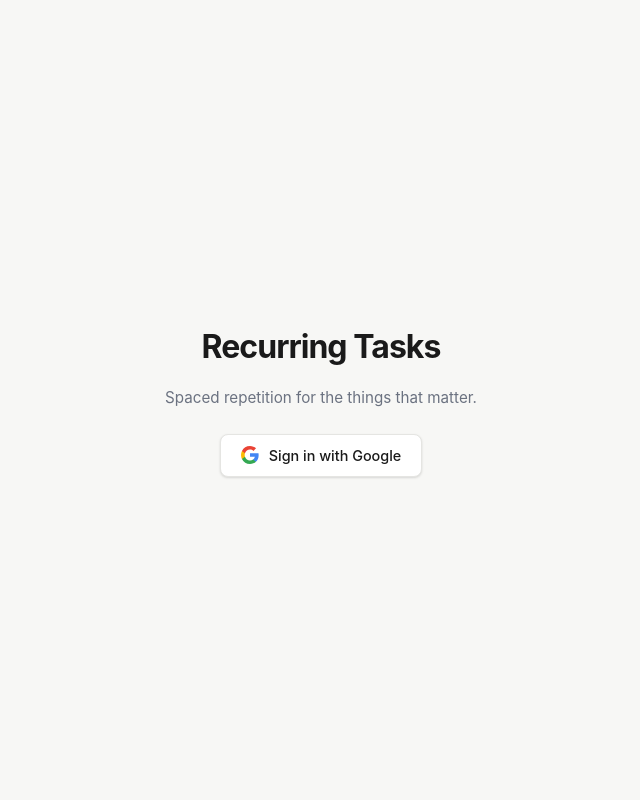
After one commit to sa-gomez/recurring_tasks, a Flask app: page /login in a window 1280 px wide. The commit adds this page. Shown: the whole page, without its empty margins (319-959 px from the left). Run offline with Flask 3, Linux system fonts and the light colour scheme.

Commit message:
Add google login; Update .gitignore

```diff
--- a/app.py
+++ b/app.py
@@ -1,21 +1,67 @@
 import sqlite3
 import os
 from datetime import date, timedelta
-from flask import Flask, g, jsonify, render_template, request
+from functools import wraps
+from dotenv import load_dotenv
+from flask import Flask, g, jsonify, redirect, render_template, request, session, url_for
+from authlib.integrations.flask_client import OAuth
+
+load_dotenv()
+
+# ---------------------------------------------------------------------------
+# App setup
+# ---------------------------------------------------------------------------
 
 app = Flask(__name__)
+app.secret_key = os.environ.get("SECRET_KEY", "dev-secret-change-me")
+
 DB_PATH = os.path.join(os.path.dirname(__file__), "tasks.db")
 
 # Spaced repetition intervals in days.
 # Each completion advances to the next index; past the last, the interval doubles.
 INTERVALS = [1, 3, 7, 14, 30, 90, 180, 365]
 
+# ---------------------------------------------------------------------------
+# Google OAuth
+# ---------------------------------------------------------------------------
+
+oauth = OAuth(app)
+google = oauth.register(
+    name="google",
+    client_id=os.environ.get("GOOGLE_CLIENT_ID"),
+    client_secret=os.environ.get("GOOGLE_CLIENT_SECRET"),
+    server_metadata_url="https://accounts.google.com/.well-known/openid-configuration",
+    client_kwargs={"scope": "openid email profile"},
+)
+
+
+def login_required(f):
+    @wraps(f)
+    def decorated(*args, **kwargs):
+        if "user_id" not in session:
+            return redirect(url_for("login_page"))
+        return f(*args, **kwargs)
+    return decorated
+
+
+def api_login_required(f):
+    """Like login_required but returns JSON 401 instead of a redirect."""
+    @wraps(f)
+    def decorated(*args, **kwargs):
+        if "user_id" not in session:
+            return jsonify({"error": "not authenticated"}), 401
+        return f(*args, **kwargs)
+    return decorated
+
+
+# ---------------------------------------------------------------------------
+# Interval helpers
+# ---------------------------------------------------------------------------
 
 def next_interval(interval_index: int) -> int:
     """Return the number of days until next recurrence given current index."""
     if interval_index < len(INTERVALS):
         return INTERVALS[interval_index]
-    # Past the defined schedule: double the last interval each time
     doublings = interval_index - len(INTERVALS)
     return INTERVALS[-1] * (2 ** (doublings + 1))
 
@@ -42,8 +88,18 @@ def close_db(exc):
 def init_db():
     db = sqlite3.connect(DB_PATH)
     db.executescript("""
+        CREATE TABLE IF NOT EXISTS users (
+            id        INTEGER PRIMARY KEY AUTOINCREMENT,
+            google_id TEXT UNIQUE NOT NULL,
+            email     TEXT NOT NULL,
+            name      TEXT,
+            picture   TEXT,
+            created_at TEXT NOT NULL DEFAULT (date('now'))
+        );
+
         CREATE TABLE IF NOT EXISTS tasks (
             id              INTEGER PRIMARY KEY AUTOINCREMENT,
+            user_id         INTEGER REFERENCES users(id),
             name            TEXT NOT NULL,
             description     TEXT,
             created_at      TEXT NOT NULL DEFAULT (date('now')),
@@ -53,32 +109,102 @@ def init_db():
         );
 
         CREATE TABLE IF NOT EXISTS completions (
-            id           INTEGER PRIMARY KEY AUTOINCREMENT,
-            task_id      INTEGER NOT NULL REFERENCES tasks(id),
-            completed_at TEXT NOT NULL DEFAULT (datetime('now')),
+            id            INTEGER PRIMARY KEY AUTOINCREMENT,
+            task_id       INTEGER NOT NULL REFERENCES tasks(id),
+            completed_at  TEXT NOT NULL DEFAULT (datetime('now')),
             interval_days INTEGER NOT NULL
         );
     """)
+    # Migrate existing tasks table if user_id column is missing
+    try:
+        db.execute("ALTER TABLE tasks ADD COLUMN user_id INTEGER REFERENCES users(id)")
+        db.commit()
+    except Exception:
+        pass  # Column already exists
     db.commit()
     db.close()
 
 
+def get_or_create_user(google_id, email, name, picture):
+    db = get_db()
+    row = db.execute("SELECT id FROM users WHERE google_id = ?", (google_id,)).fetchone()
+    if row:
+        db.execute(
+            "UPDATE users SET email=?, name=?, picture=? WHERE google_id=?",
+            (email, name, picture, google_id),
+        )
+        db.commit()
+        return row["id"]
+    cursor = db.execute(
+        "INSERT INTO users (google_id, email, name, picture) VALUES (?, ?, ?, ?)",
+        (google_id, email, name, picture),
+    )
+    db.commit()
+    return cursor.lastrowid
+
+
 # ---------------------------------------------------------------------------
-# Routes
+# Auth routes
+# ---------------------------------------------------------------------------
+
+@app.get("/login")
+def login_page():
+    if "user_id" in session:
+        return redirect("/")
+    return render_template("login.html")
+
+
+@app.get("/auth/google")
+def auth_google():
+    redirect_uri = url_for("auth_google_callback", _external=True)
+    return google.authorize_redirect(redirect_uri)
+
+
+@app.get("/auth/google/callback")
+def auth_google_callback():
+    token = google.authorize_access_token()
+    userinfo = token.get("userinfo") or google.userinfo()
+    user_id = get_or_create_user(
+        google_id=userinfo["sub"],
+        email=userinfo["email"],
+        name=userinfo.get("name", ""),
+        picture=userinfo.get("picture", ""),
+    )
+    session["user_id"] = user_id
+    session["user_name"] = userinfo.get("name", userinfo["email"])
+    session["user_picture"] = userinfo.get("picture", "")
+    return redirect("/")
+
+
+@app.get("/logout")
+def logout():
+    session.clear()
+    return redirect("/login")
+
+
+# ---------------------------------------------------------------------------
+# App routes
 # ---------------------------------------------------------------------------
 
 @app.get("/")
+@login_required
 def index():
-    return render_template("index.html")
+    return render_template("index.html", user_name=session.get("user_name"), user_picture=session.get("user_picture"))
 
 
+# ---------------------------------------------------------------------------
+# API routes
+# ---------------------------------------------------------------------------
+
 @app.get("/api/tasks")
+@api_login_required
 def list_tasks():
     db = get_db()
     today = date.today().isoformat()
     rows = db.execute(
         "SELECT id, name, description, created_at, interval_index, next_due_date "
-        "FROM tasks WHERE is_active = 1 ORDER BY next_due_date ASC"
+        "FROM tasks WHERE is_active = 1 AND user_id = ? ORDER BY next_due_date ASC",
+        (session["user_id"],),
     ).fetchall()
 
     tasks = []
@@ -101,6 +227,7 @@ def list_tasks():
 
 
 @app.post("/api/tasks")
+@api_login_required
 def create_task():
     data = request.get_json(force=True)
     name = (data.get("name") or "").strip()
@@ -112,13 +239,14 @@ def create_task():
 
     db = get_db()
     cursor = db.execute(
-        "INSERT INTO tasks (name, description, next_due_date) VALUES (?, ?, ?)",
-        (name, description, start_date),
+        "INSERT INTO tasks (user_id, name, description, next_due_date) VALUES (?, ?, ?, ?)",
+        (session["user_id"], name, description, start_date),
     )
     db.commit()
     task_id = cursor.lastrowid
 
     row = db.execute("SELECT * FROM tasks WHERE id = ?", (task_id,)).fetchone()
+    today = date.today().isoformat()
     return jsonify({
         "id": row["id"],
         "name": row["name"],
@@ -126,16 +254,20 @@ def create_task():
         "created_at": row["created_at"],
         "interval_index": row["interval_index"],
         "next_due_date": row["next_due_date"],
+        "is_overdue": row["next_due_date"] < today,
+        "is_due_today": row["next_due_date"] == today,
         "current_interval_days": next_interval(0),
         "next_interval_days": next_interval(1),
     }), 201
 
 
 @app.post("/api/tasks/<int:task_id>/complete")
+@api_login_required
 def complete_task(task_id):
     db = get_db()
     row = db.execute(
-        "SELECT * FROM tasks WHERE id = ? AND is_active = 1", (task_id,)
+        "SELECT * FROM tasks WHERE id = ? AND is_active = 1 AND user_id = ?",
+        (task_id, session["user_id"]),
     ).fetchone()
     if not row:
         return jsonify({"error": "task not found"}), 404
@@ -163,10 +295,12 @@ def complete_task(task_id):
 
 
 @app.delete("/api/tasks/<int:task_id>")
+@api_login_required
 def delete_task(task_id):
     db = get_db()
     result = db.execute(
-        "UPDATE tasks SET is_active = 0 WHERE id = ? AND is_active = 1", (task_id,)
+        "UPDATE tasks SET is_active = 0 WHERE id = ? AND is_active = 1 AND user_id = ?",
+        (task_id, session["user_id"]),
     )
     db.commit()
     if result.rowcount == 0:
@@ -175,8 +309,17 @@ def delete_task(task_id):
 
 
 @app.get("/api/tasks/<int:task_id>/history")
+@api_login_required
 def task_history(task_id):
     db = get_db()
+    # Verify ownership
+    row = db.execute(
+        "SELECT id FROM tasks WHERE id = ? AND user_id = ?",
+        (task_id, session["user_id"]),
+    ).fetchone()
+    if not row:
+        return jsonify({"error": "task not found"}), 404
+
     rows = db.execute(
         "SELECT completed_at, interval_days FROM completions WHERE task_id = ? ORDER BY completed_at DESC",
         (task_id,),
--- a/requirements.txt
+++ b/requirements.txt
@@ -1 +1,4 @@
 flask>=3.0.0
+authlib>=1.3.0
+requests>=2.31.0
+python-dotenv>=1.0.0
--- a/static/style.css
+++ b/static/style.css
@@ -294,3 +294,85 @@ header h1 {
   padding: 32px 0;
   font-size: 0.9rem;
 }
+
+/* Header user area */
+.header-right {
+  display: flex;
+  align-items: center;
+  gap: 12px;
+}
+
+.user-menu {
+  display: flex;
+  align-items: center;
+  text-decoration: none;
+}
+
+.avatar {
+  width: 32px;
+  height: 32px;
+  border-radius: 50%;
+  border: 2px solid var(--border);
+  cursor: pointer;
+  transition: border-color 0.15s;
+}
+
+.avatar:hover { border-color: var(--accent); }
+
+.avatar-placeholder {
+  width: 32px;
+  height: 32px;
+  border-radius: 50%;
+  background: var(--accent);
+  color: #fff;
+  display: flex;
+  align-items: center;
+  justify-content: center;
+  font-size: 0.85rem;
+  font-weight: 600;
+  cursor: pointer;
+}
+
+/* Login page */
+.login-container {
+  display: flex;
+  flex-direction: column;
+  align-items: center;
+  justify-content: center;
+  min-height: 100vh;
+  gap: 16px;
+  padding: 24px;
+}
+
+.login-container h1 {
+  font-size: 2rem;
+  font-weight: 700;
+  letter-spacing: -0.03em;
+}
+
+.login-subtitle {
+  color: var(--muted);
+  font-size: 0.95rem;
+  margin-bottom: 8px;
+}
+
+.btn-google {
+  display: inline-flex;
+  align-items: center;
+  gap: 10px;
+  padding: 10px 20px;
+  border: 1px solid var(--border);
+  border-radius: var(--radius);
+  background: var(--surface);
+  color: var(--text);
+  font-size: 0.9rem;
+  font-weight: 500;
+  text-decoration: none;
+  box-shadow: var(--shadow);
+  transition: box-shadow 0.15s, border-color 0.15s;
+}
+
+.btn-google:hover {
+  box-shadow: 0 4px 12px rgba(0,0,0,0.12);
+  border-color: #ccc;
+}
--- /dev/null
+++ b/templates/login.html
@@ -0,0 +1,24 @@
+<!DOCTYPE html>
+<html lang="en">
+<head>
+  <meta charset="UTF-8" />
+  <meta name="viewport" content="width=device-width, initial-scale=1.0" />
+  <title>Sign in — Recurring Tasks</title>
+  <link rel="stylesheet" href="/static/style.css" />
+</head>
+<body>
+  <div class="login-container">
+    <h1>Recurring Tasks</h1>
+    <p class="login-subtitle">Spaced repetition for the things that matter.</p>
+    <a href="/auth/google" class="btn-google">
+      <svg width="18" height="18" viewBox="0 0 18 18" xmlns="http://www.w3.org/2000/svg">
+        <path d="M17.64 9.2c0-.637-.057-1.251-.164-1.84H9v3.481h4.844c-.209 1.125-.843 2.078-1.796 2.717v2.258h2.908c1.702-1.567 2.684-3.875 2.684-6.615z" fill="#4285F4"/>
+        <path d="M9 18c2.43 0 4.467-.806 5.956-2.184l-2.908-2.258c-.806.54-1.837.86-3.048.86-2.344 0-4.328-1.584-5.036-3.711H.957v2.332A8.997 8.997 0 0 0 9 18z" fill="#34A853"/>
+        <path d="M3.964 10.707A5.41 5.41 0 0 1 3.682 9c0-.593.102-1.17.282-1.707V4.961H.957A8.996 8.996 0 0 0 0 9c0 1.452.348 2.827.957 4.039l3.007-2.332z" fill="#FBBC05"/>
+        <path d="M9 3.58c1.321 0 2.508.454 3.44 1.345l2.582-2.58C13.463.891 11.426 0 9 0A8.997 8.997 0 0 0 .957 4.961L3.964 7.293C4.672 5.163 6.656 3.58 9 3.58z" fill="#EA4335"/>
+      </svg>
+      Sign in with Google
+    </a>
+  </div>
+</body>
+</html>
```
Also changed, not shown: templates/index.html (+10 -1 lines), 1 other file.
